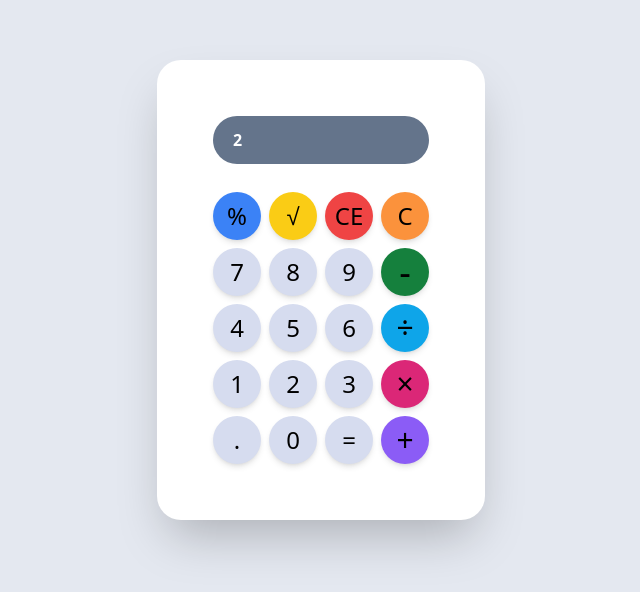
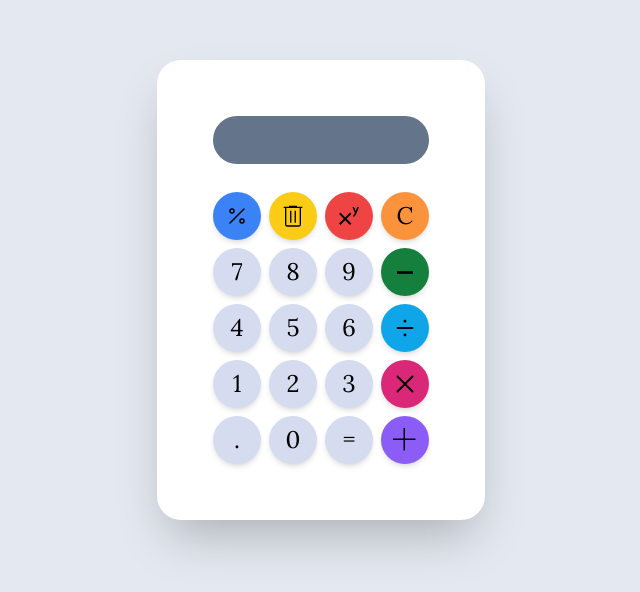
Before and after one commit to lama6-66/calculator, a SvelteKit app: page / in a window 1280 px wide. Shown: the part 110-702 px from the top of the page, without its empty margins (319-959 px from the left). Built offline with nearby package versions, Linux system fonts and the light colour scheme.

Commit message:
everything is working now

```diff
--- a/src/app.css
+++ b/src/app.css
@@ -1,7 +1,17 @@
+@import url('https://fonts.googleapis.com/css2?family=Lora:ital,wght@0,400..700;1,400..700&display=swap');
+
+
+
+
+
 @tailwind base;
 @tailwind components;
 @tailwind utilities;
 
 button{
-    @apply bg-[#d6dcef] rounded-full h-12 w-12 text-2xl shadow-md  ;
+    @apply bg-[#d6dcef] rounded-full h-12 w-12 text-2xl shadow-md flex items-center justify-center hover:scale-90 transition-all;
 }
+
+body{
+    font-family: "Lora", serif;
+}
--- a/src/routes/+page.svelte
+++ b/src/routes/+page.svelte
@@ -1,26 +1,119 @@
-<div class="bg-white  rounded-3xl grid grid-cols-4 gap-2 p-14 pt-15 font-normal shadow-2xl">
+<script lang="ts">
+
+let equation: string="";
+
+function Equation( value :string){
+    equation+=value;
+}
+
+function space(){
+    equation=equation.substring(0, equation.length-1);
+}
+
+function clear(){
+    equation="";
+}
+
+function solve(){
+    equation =eval(equation);
+
+}
+
+function exponent(){
+
+}
+
+
+</script>
+
+
+
+<div  class="bg-white  rounded-3xl grid grid-cols-4 gap-2 p-14 pt-15 font-normal shadow-2xl">
 <div class="bg-slate-500 text-white rounded-full col-span-4 h-12 w-30 flex items-center px-5 mb-5 font-bold">
-2
+{equation}
 </div>
 
-<button class="bg-blue-500"> % </button>
-<button class="bg-yellow-400"> √ </button>
-<button class="bg-red-500 "> CE </button>
-<button class=" bg-orange-400 text-2xl"> C </button>
-<button> 7 </button>
-<button> 8 </button>
-<button> 9 </button>
-<button class="bg-green-700 text-4xl"> - </button>
-<button> 4 </button>
-<button> 5 </button>
-<button> 6 </button>
-<button class="bg-sky-500 text-3xl"> ÷ </button>
-<button> 1 </button>
-<button> 2 </button>
-<button> 3 </button>
-<button class="bg-pink-600 text-3xl"> × </button>
-<button> . </button>
-<button> 0 </button>
-<button> =  </button>
-<button class="bg-violet-500 text-3xl"> + </button>
+<button on:click={() => Equation(' / 100')} class="bg-blue-500 hover:bg-blue-600  ">
+    <svg xmlns="http://www.w3.org/2000/svg"
+     width="1em" height="1em" viewBox="0 0 24 24">
+     <path fill="none" stroke="currentColor" stroke-linecap="round"
+     stroke-linejoin="round"
+      stroke-width="1.5" d="M17 19a2 2 0 1 1 0-4a2 2 0 0 1 0 4M7 9a2 2 0 1 1 0-4a2 2 0 0 1 0 4m12-4L5 19"/>
+    </svg>
+
+
+</button>
+<button on:click={space} class="bg-yellow-400 flex items-center justify-center hover:bg-yellow-500 ">
+    <svg xmlns="http://www.w3.org/2000/svg"
+      class="w-8 h-8"
+    width="1em" height="1em" viewBox="0 0 24 24">
+    <path fill="currentColor" d="M7.616 20q-.672 0-1.144-.472T6 18.385V6H5V5h4v-.77h6V5h4v1h-1v12.385q0 .69-.462 1.153T16.384 20zM17 6H7v12.385q0
+    .269.173.442t.443.173h8.769q.23 0 .423-.192t.192-.424zM9.808 17h1V8h-1zm3.384 0h1V8h-1zM7 6v13z"/>
+
+</svg>
+
+</button>
+<button on:click={() => Equation('**')} class="bg-red-500 hover:bg-red-600 flex items-center justify-center ">
+    <svg xmlns="http://www.w3.org/2000/svg"
+    class="w-6 h-6"
+     width="1em" height="1em" viewBox="0 0 24 24">
+     <path fill="currentColor" d="m15.38 3l2.39 5.75c-.22.93-.5 1.57-.77
+     1.95c-.33.48-.56.55-.81.55v1.5c.75 0 1.55-.4 2.05-1.19C19.87 8.94 22 3 22 3h-1.62l-1.69 4.05L17
+      3zM3.42 8.59L2 10l4.79 4.79L2 19.59L3.41 21l4.8-4.79L13 21l1.41-1.41l-4.79-4.8L14.41 10L13
+      8.59l-4.79 4.79l-4.8-4.79z"/>
+    </svg>
+
+
+</button>
+<button on:click={clear} class=" bg-orange-400 text-2xl hover:bg-orange-500"> C </button>
+<button on:click={() => Equation('7')} class="hover:bg-slate-400"> 7 </button>
+<button on:click={() => Equation('8')} class="hover:bg-slate-400" > 8 </button>
+<button on:click={() => Equation('9')} class="hover:bg-slate-400"> 9 </button>
+<button on:click={() => Equation(' - ')} class="bg-green-700 text-1xl hover:bg-green-800  ">
+    <svg xmlns="http://www.w3.org/2000/svg"
+    class="w-4"
+    width="1em" height="1em" viewBox="0 0 512 512">
+    <path fill="currentColor" d="M1 229.3h512v85.3H1z"/>
+</svg>
+
+
+
+</button>
+<button on:click={() => Equation('4')} class="hover:bg-slate-400"> 4 </button>
+<button on:click={() => Equation('5')} class="hover:bg-slate-400"> 5 </button>
+<button on:click={() => Equation('6')} class="hover:bg-slate-400"> 6 </button>
+<button on:click={() => Equation(' / ')} class="bg-sky-500 text-3xl hover:bg-sky-600">
+    <svg xmlns="http://www.w3.org/2000/svg"
+    width="1em" height="1em" viewBox="0 0 24 24">
+    <g fill="none" stroke="currentColor" stroke-linejoin="round">
+        <path stroke-width="2.25" d="M12 6.5h.01v.01H12zm0 11h.01v.01H12z"/>
+        <path stroke-linecap="round" stroke-width="1.5" d="M18 12H6"/></g></svg>
+
+
+</button>
+<button on:click={() => Equation('1')} class="hover:bg-slate-400"> 1 </button>
+<button on:click={() => Equation('2')} class="hover:bg-slate-400"> 2 </button>
+<button on:click={() => Equation('3')} class="hover:bg-slate-400"> 3 </button>
+<button on:click={() => Equation(' * ')} class="bg-pink-600 text-3xl hover:bg-pink-700">
+    <svg xmlns="http://www.w3.org/2000/svg"
+    width="1em" height="1em" viewBox="0 0 24 24">
+    <path fill="none" stroke="currentColor" stroke-linecap="round"
+    stroke-linejoin="round" stroke-width="1.5" d="m18 6l-6 6m0 0l-6 6m6-6l6 6m-6-6L6 6" color="currentColor"/>
+    </svg>
+
+
+
+
+</button>
+<button on:click={( ) =>Equation(".") } class="hover:bg-slate-400"> . </button>
+<button on:click={() => Equation('0')} class="hover:bg-slate-400"> 0 </button>
+<button on:click={() => solve()} class="hover:bg-slate-400"> =  </button>
+<button on:click={() => Equation(' + ')} class="bg-violet-500 text-2xl hover:bg-violet-600">
+    <svg xmlns="http://www.w3.org/2000/svg"
+    width="1em" height="1em" viewBox="0 0 2048 2048">
+    <path fill="currentColor" d="M1920 896v128h-896v896H896v-896H0V896h896V0h128v896z"/>
+</svg>
+
+
+</button>
 </div>
```
